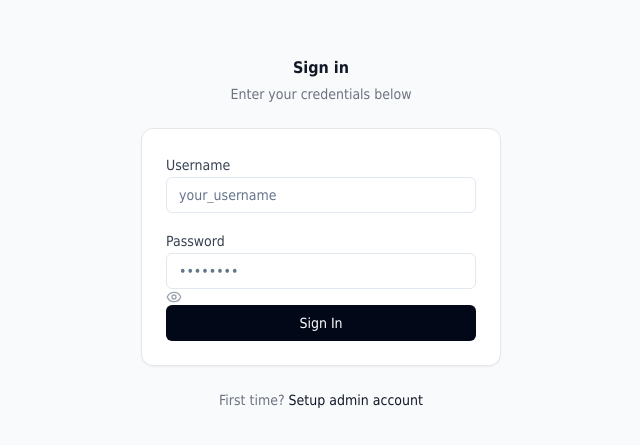
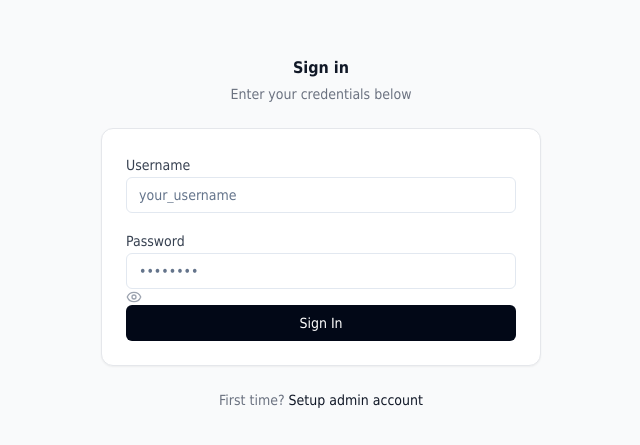
Before and after one commit to Ramesh-Raoufi/erp-next, a Next.js app: page / in a window 1280 px wide. Shown: the part 167-612 px from the top of the page, without its empty margins (319-959 px from the left). Built offline with nearby package versions, Linux system fonts and the light colour scheme; a web font is replaced by a local one.

Commit message:
fix: login card width 440px

```diff
--- a/page-components/LoginPage.tsx
+++ b/page-components/LoginPage.tsx
@@ -40,7 +40,7 @@ export function LoginPage() {
 
   return (
     <div className="min-h-screen flex items-center justify-center bg-gray-50 p-4">
-      <div style={{width: '360px'}} className="space-y-6">
+      <div style={{width: '440px', maxWidth: '100%'}} className="space-y-6">
 
         {/* Header */}
         <div className="text-center">
```
